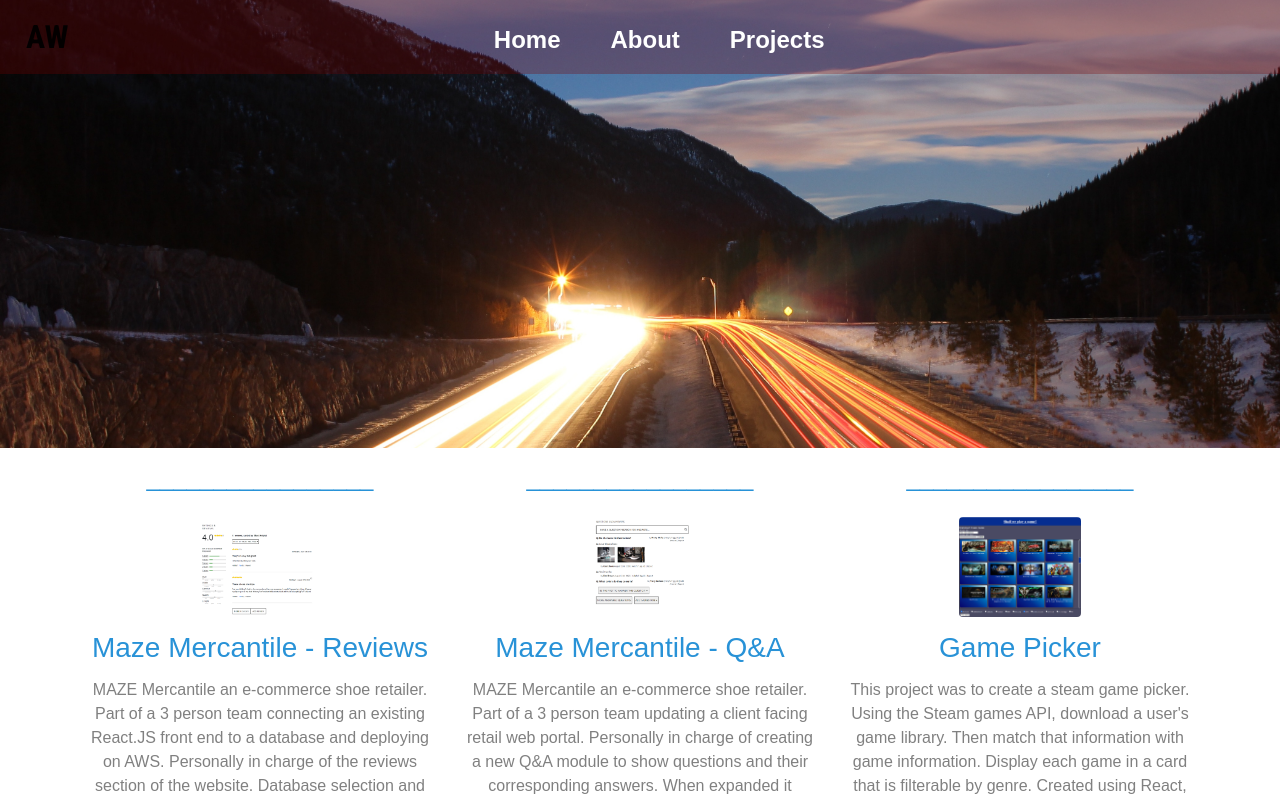
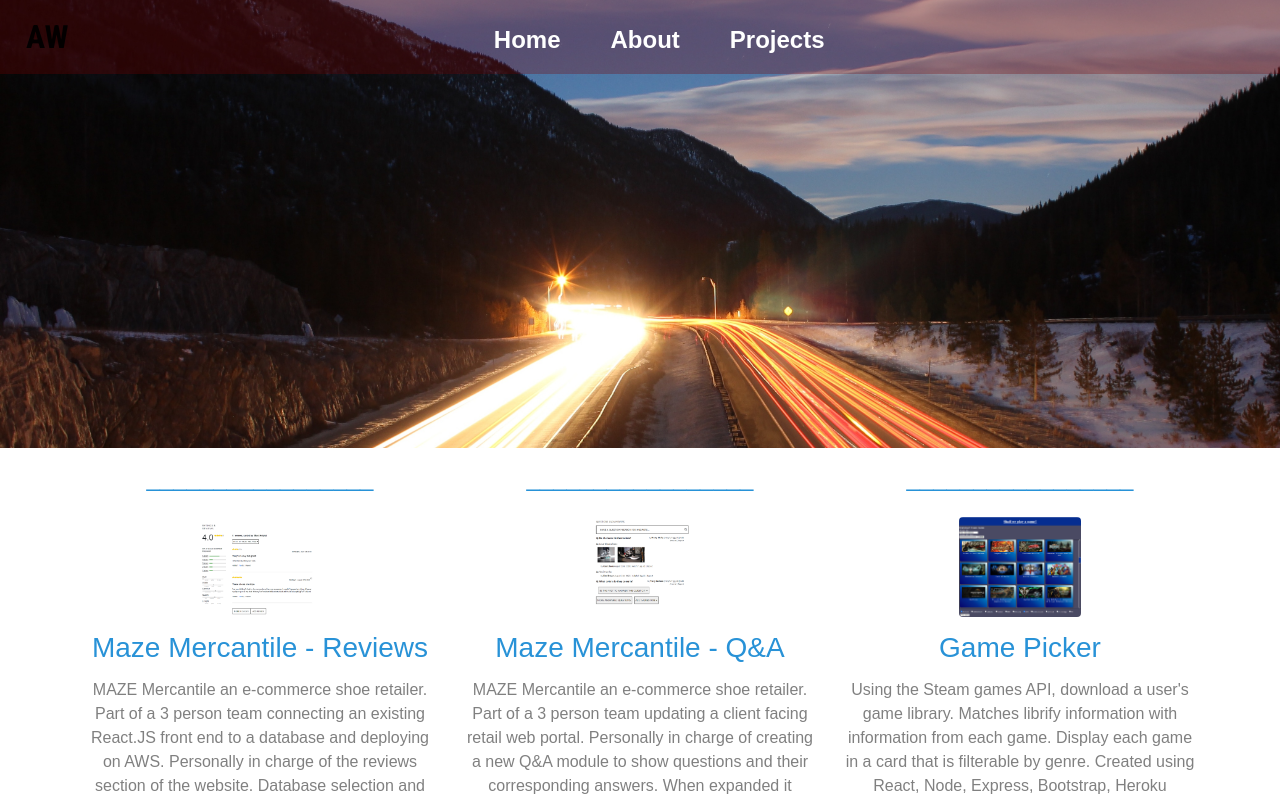
Before and after one commit to Aaron-Waguespack/resumelandingpage, a React (Create React App) app: page /projects in a window 1280 px wide. Shown: the top 800 px of the page. Built offline with nearby package versions, Linux system fonts and the light colour scheme.

Commit message:
updated gamepicker info

```diff
--- a/src/components/projectlist.js
+++ b/src/components/projectlist.js
@@ -19,7 +19,7 @@ export const projects = [
     id: 3,
     image:"assets/mvp1.png",
     name: "Game Picker",
-    desc: "This project was to create a steam game picker. Using the Steam games API, download a user's game library. Then match that information with game information. Display each game in a card that is filterable by genre. Created using React, Node, Express, Bootstrap",
+    desc: "Using the Steam games API, download a user's game library. Matches librify information with information from each game. Display each game in a card that is filterable by genre. Created using React, Node, Express, Bootstrap, Heroku",
     link: "https://gamepicker-01.herokuapp.com/",
     gitlink: "https://github.com/Aaron-Waguespack/game_picker"
 },
```
